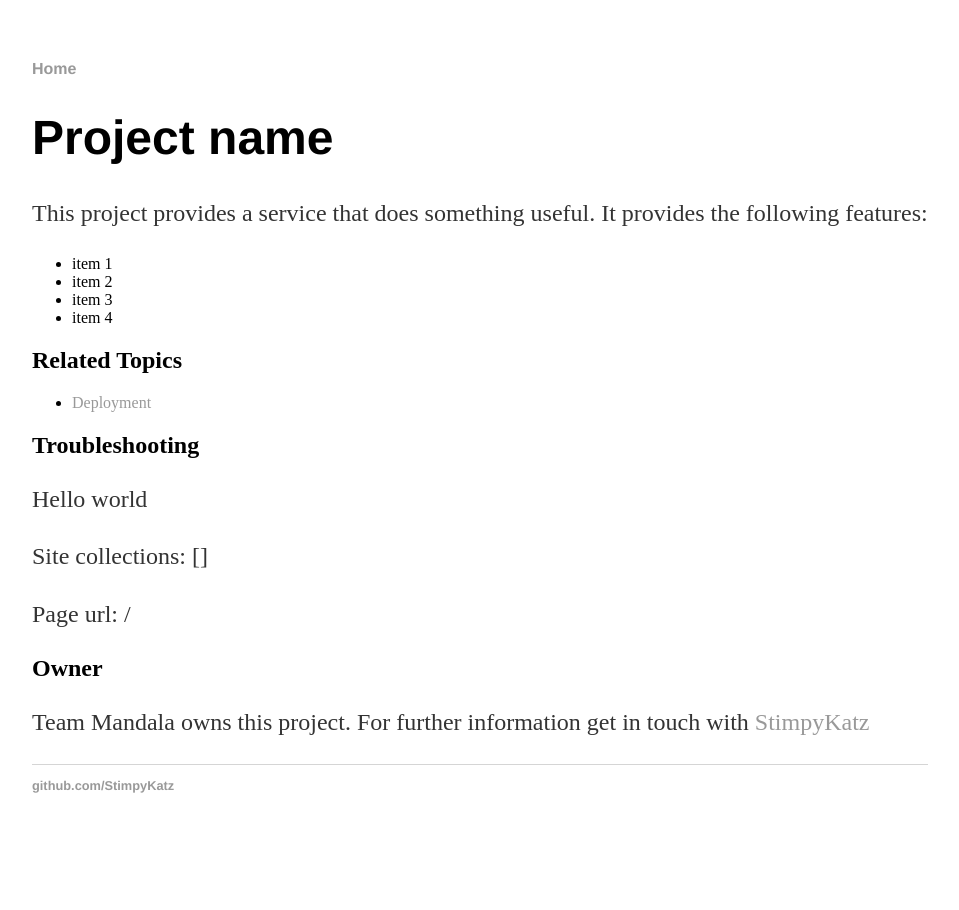
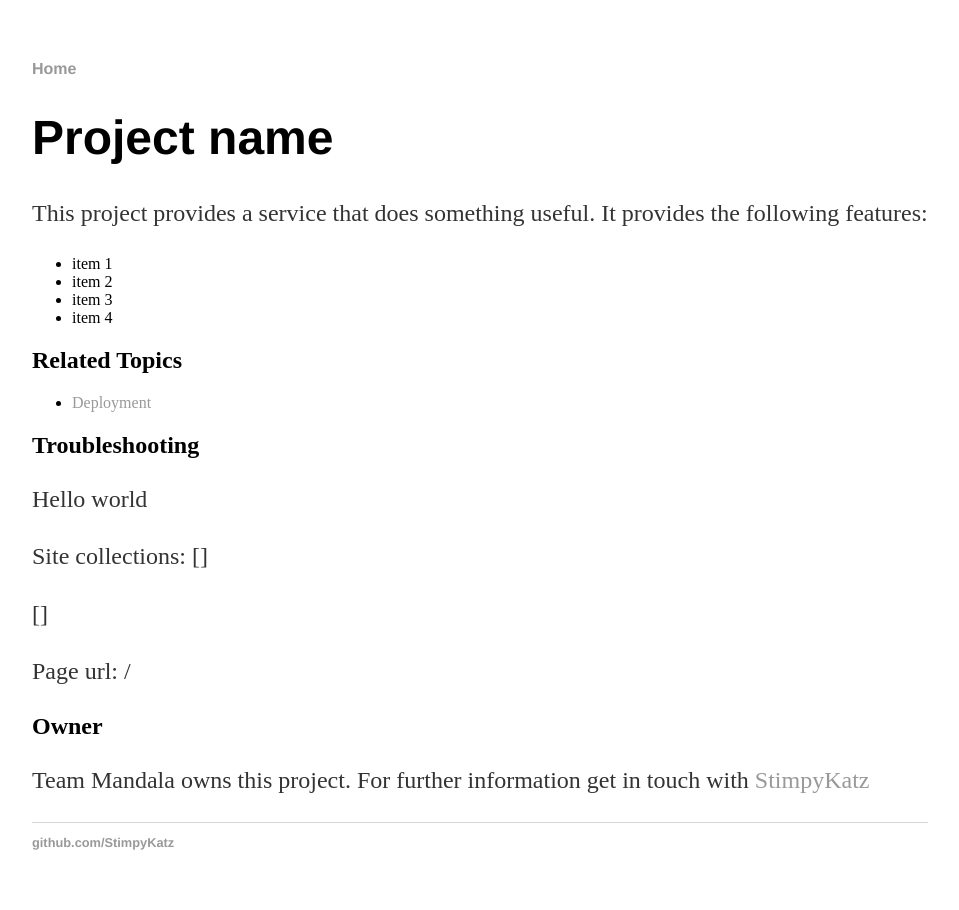
Before and after one commit to M3t4Mash/gfm-demo, a Jekyll site: the page built from index.md, in a window 1280 px wide. Shown: the whole page, without its empty margins (160-1119 px from the left). Built offline with Jekyll 4.4.1, drawn with Linux system fonts in a browser that asks for light colours.

Commit message:
foo Collection testing

```diff
--- a/index.md
+++ b/index.md
@@ -24,6 +24,9 @@ This project provides a service that does something useful. It provides the foll
 {{ 'Hello world' }}
 
 Site collections: {{site.collections}}
+{% for collection in site.collections %}
+  {{ collection }}
+{% endfor %}
 
 Page url: {{page.url}}
 
```
